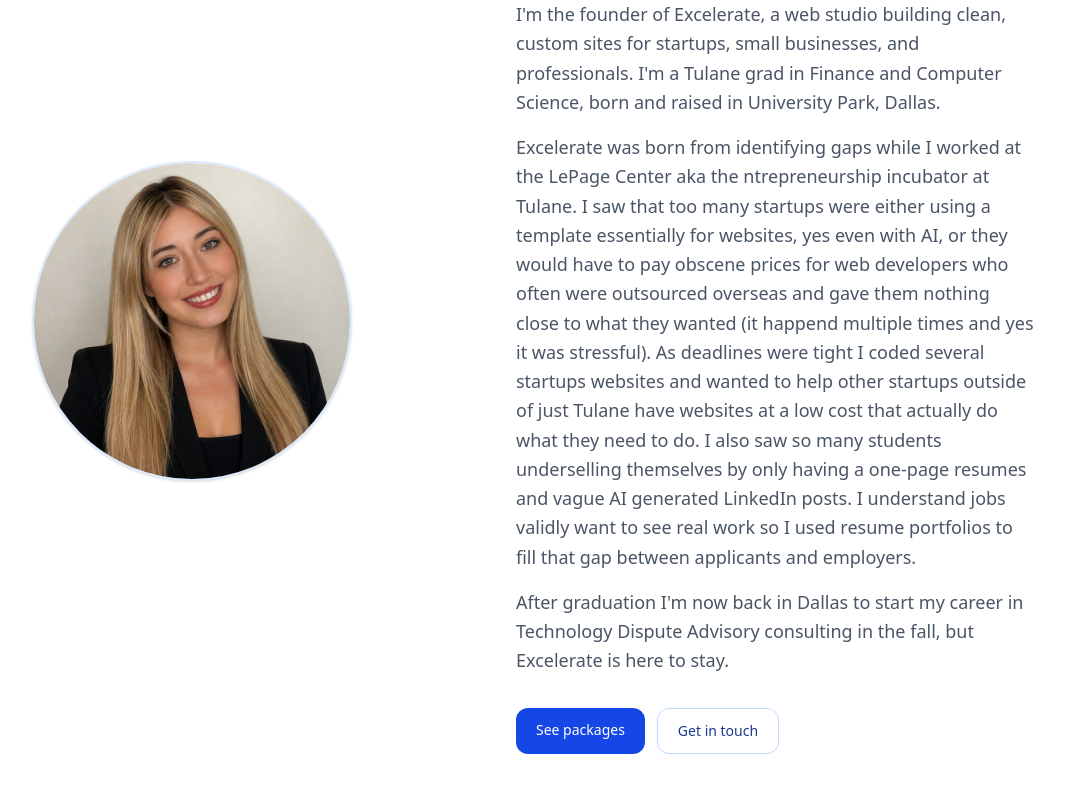
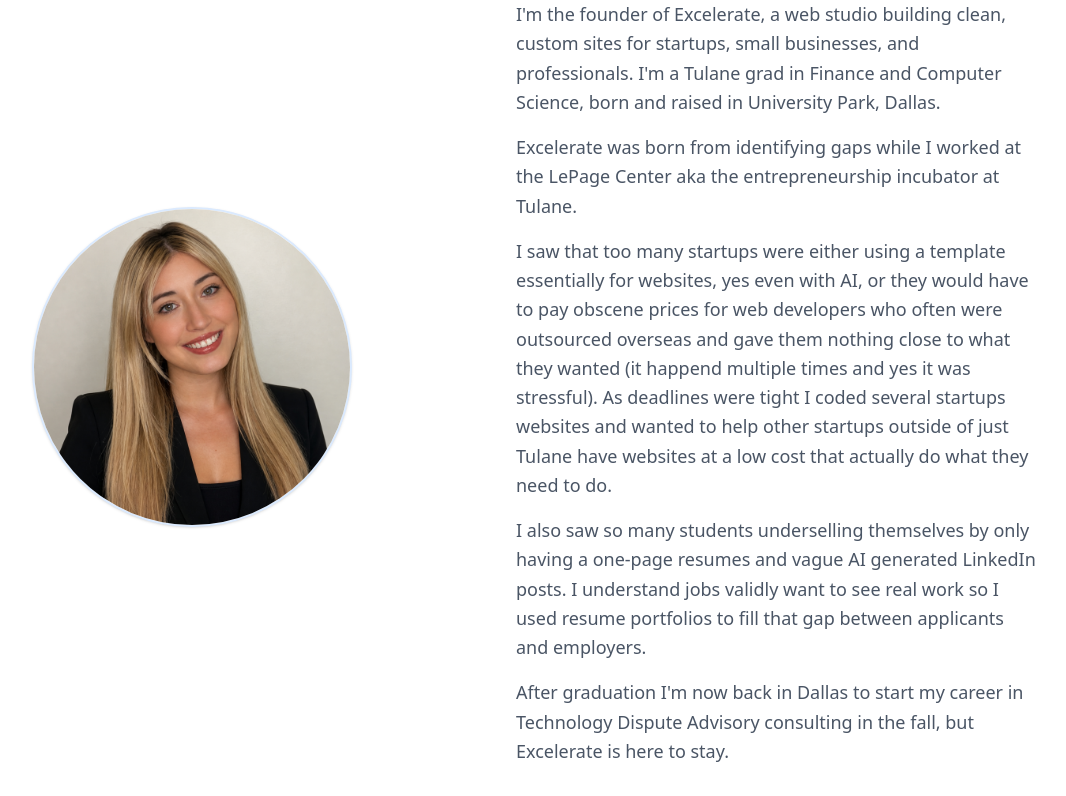
Before and after one commit to katsullivan58-rgb/exceleratesite, a Next.js app: page /about in a window 1280 px wide. Shown: the part 300-1096 px from the top of the page, without its empty margins (156-1222 px from the left). Built offline with nearby package versions, Linux system fonts and the light colour scheme.

Commit message:
text edits more

```diff
--- a/app/about/page.tsx
+++ b/app/about/page.tsx
@@ -111,7 +111,15 @@
             </motion.p>
 
             <motion.p variants={fadeUp} className="mt-4 text-lg text-gray-600 leading-relaxed">
-              Excelerate was born from identifying gaps while I worked at the LePage Center aka the ntrepreneurship incubator at Tulane. I saw that too many startups were either using a template essentially for websites, yes even with AI, or they would have to pay obscene prices for web developers who often were outsourced overseas and gave them nothing close to what they wanted (it happend multiple times and yes it was stressful). As deadlines were tight I coded several startups websites and wanted to help other startups outside of just Tulane have websites at a low cost that actually do what they need to do. I also saw so many students underselling themselves by only having a one-page resumes and vague AI generated LinkedIn posts. I understand jobs validly want to see real work so I used resume portfolios to fill that gap between applicants and employers.
+              Excelerate was born from identifying gaps while I worked at the LePage Center aka the entrepreneurship incubator at Tulane.
+            </motion.p>
+
+            <motion.p variants={fadeUp} className="mt-4 text-lg text-gray-600 leading-relaxed">
+              I saw that too many startups were either using a template essentially for websites, yes even with AI, or they would have to pay obscene prices for web developers who often were outsourced overseas and gave them nothing close to what they wanted (it happend multiple times and yes it was stressful). As deadlines were tight I coded several startups websites and wanted to help other startups outside of just Tulane have websites at a low cost that actually do what they need to do.
+            </motion.p>
+
+            <motion.p variants={fadeUp} className="mt-4 text-lg text-gray-600 leading-relaxed">
+              I also saw so many students underselling themselves by only having a one-page resumes and vague AI generated LinkedIn posts. I understand jobs validly want to see real work so I used resume portfolios to fill that gap between applicants and employers.
             </motion.p>
 
             <motion.p variants={fadeUp} className="mt-4 text-lg text-gray-600 leading-relaxed">
```
